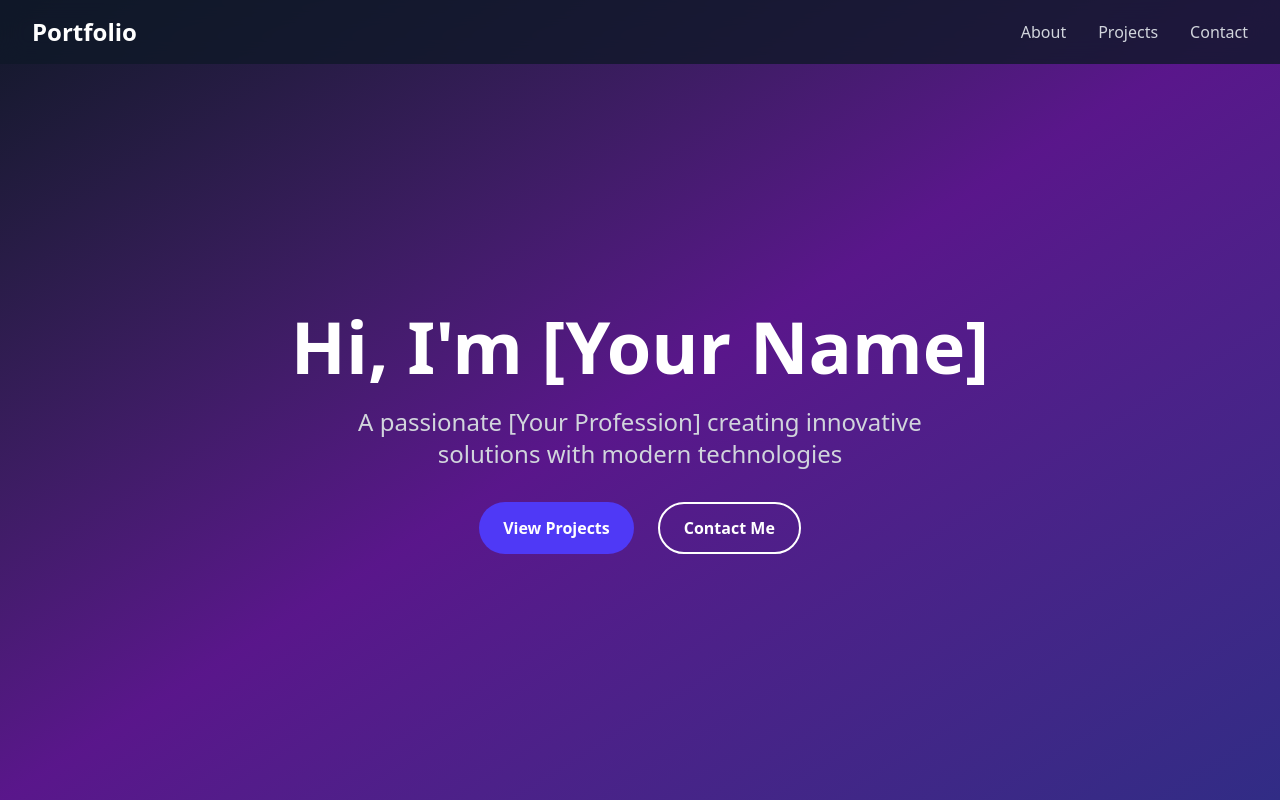
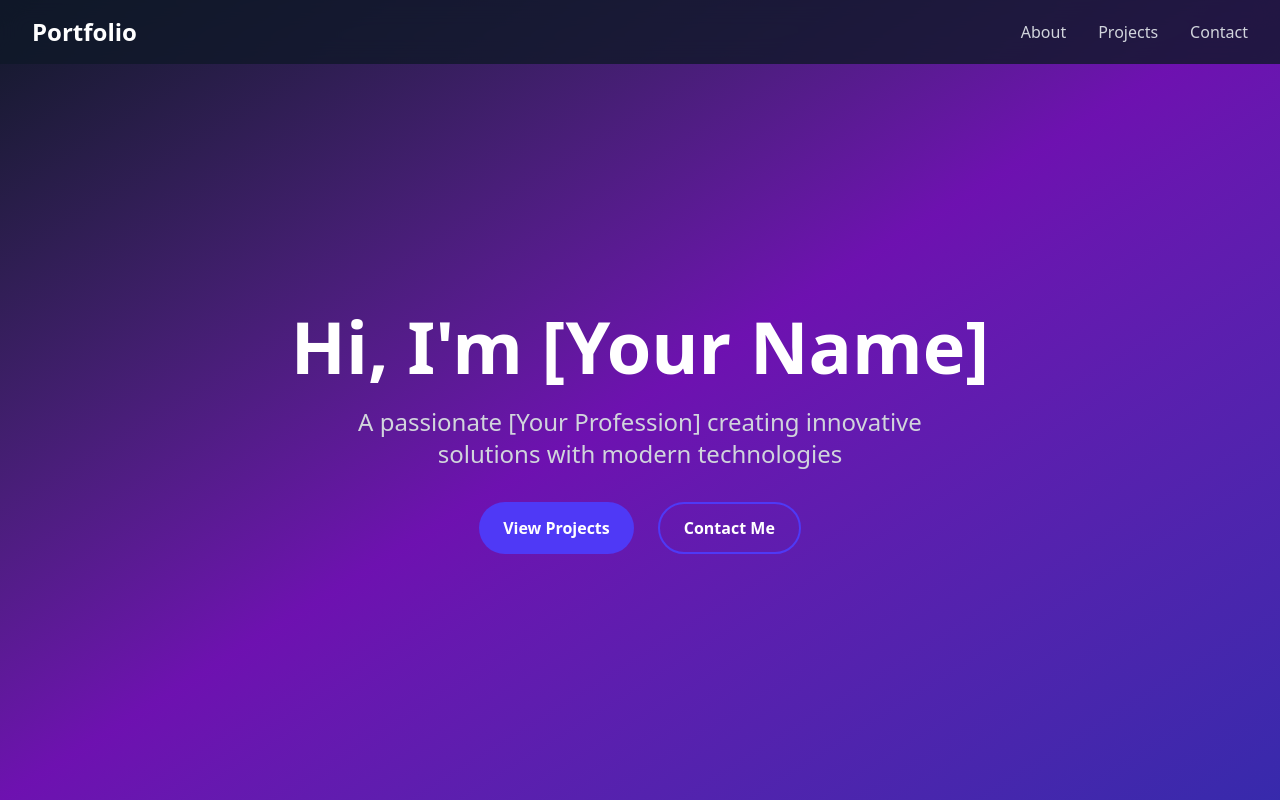
Before and after one commit to Yaswanthvijjapu/Portfolio, a React (Vite) app in the folder client/: page / in a window 1280 px wide. Shown: the top 800 px of the page. Built offline with nearby package versions, Linux system fonts and the light colour scheme.

Commit message:
Hero page updated

```diff
--- a/client/src/Components/Hero.jsx
+++ b/client/src/Components/Hero.jsx
@@ -2,7 +2,7 @@ import React from 'react';
 
 const Hero = () => {
   return (
-    <section className="min-h-screen flex items-center justify-center pt-16 bg-gradient-to-br from-gray-900 via-purple-900 to-indigo-900">
+    <section className="min-h-screen flex items-center justify-center pt-16 bg-gradient-to-br from-gray-900 via-purple-800 to-indigo-800">
       <div className="text-center text-white px-4">
         <h1 className="text-5xl md:text-7xl font-extrabold mb-6 animate-fade-in-down">
           Hi, I'm [Your Name]
@@ -11,10 +11,10 @@ const Hero = () => {
           A passionate [Your Profession] creating innovative solutions with modern technologies
         </p>
         <div className="flex justify-center gap-6">
-          <button className="bg-indigo-600 hover:bg-indigo-700 px-6 py-3 rounded-full text-white font-semibold transition duration-300 transform hover:-translate-y-1">
+          <button className="bg-indigo-600 hover:bg-indigo-700 px-6 py-3 rounded-full text-white font-semibold transition duration-300 transform hover:-translate-y-1 hover:shadow-lg">
             View Projects
           </button>
-          <button className="border-2 border-white hover:bg-white hover:text-gray-900 px-6 py-3 rounded-full font-semibold transition duration-300 transform hover:-translate-y-1">
+          <button className="border-2 border-indigo-600 hover:bg-indigo-600 hover:text-white px-6 py-3 rounded-full font-semibold transition duration-300 transform hover:-translate-y-1 hover:shadow-lg">
             Contact Me
           </button>
         </div>
```
